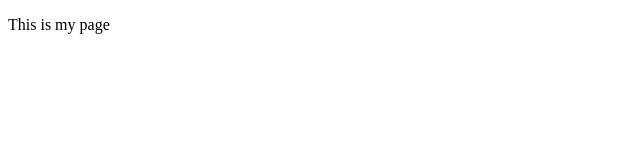
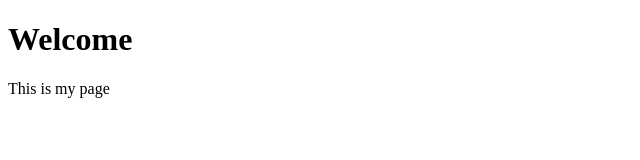
Before and after one commit to matthew-wernke/matthew-wernke.github.io, a plain HTML site: page index.html in a window 1280 px wide. Shown: the whole page, without its empty margins (0-640 px from the left). Drawn offline with Linux system fonts and the light colour scheme.

Commit message:
edited index.html

```diff
--- a/index.html
+++ b/index.html
@@ -2,9 +2,10 @@
 <html lang="en-US">
   <head>
     <meta charset="utf-8" />
-    <title>My test page</title>
+    <title>Main page</title>
   </head>
   <body>
+    <h1>Welcome</h1>
     <p>This is my page</p>
   </body>
 </html>
```
